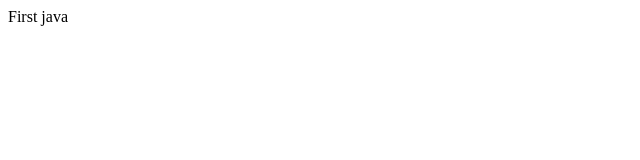
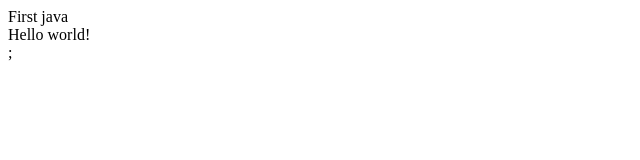
Before and after one commit to Neon808/project, a plain HTML site: page index.html in a window 1280 px wide. Shown: the full height of the page, 0-640 px from the left. Drawn offline with Linux system fonts and the light colour scheme.

Commit message:
first commit

```diff
--- a/index.html
+++ b/index.html
@@ -7,8 +7,8 @@
     <title>Document</title>First java
 </head>
 <body>
-
-    <script scr="java.js"></script>
+<div class="h1">Hello world!</div>
+    <script src="java.js"></script>;
 
 </body>
 </html>
```
